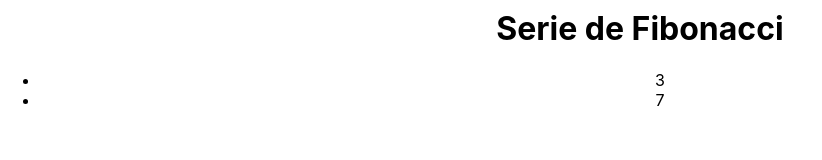
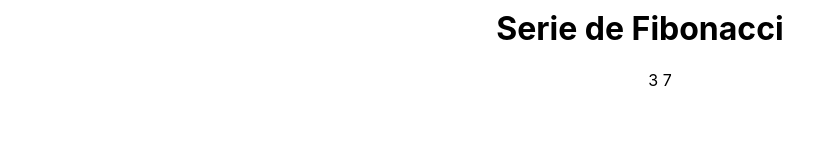
Before and after one commit to lexxRedds/proteccion, a React (Create React App) app: page / in a window 1280 px wide. Both pictures are taken after a click on the button "Generar Serie". Shown: the part 136-296 px from the top of the page, without its empty margins (0-822 px from the left). Built offline with nearby package versions, Linux system fonts and the light colour scheme.

Commit message:
Fibonacci series update

```diff
--- a/package.json
+++ b/package.json
@@ -6,7 +6,9 @@
     "@testing-library/jest-dom": "^5.16.5",
     "@testing-library/react": "^13.4.0",
     "@testing-library/user-event": "^13.5.0",
+    "chart.js": "^4.2.1",
     "react": "^18.2.0",
+    "react-chartjs-2": "^5.2.0",
     "react-dom": "^18.2.0",
     "react-scripts": "5.0.1",
     "web-vitals": "^2.1.4"
--- a/src/components/Home.js
+++ b/src/components/Home.js
@@ -42,7 +42,7 @@ function Home() {
         <h1>Serie de Fibonacci</h1>
         <ul>
           {fibo.map((value, index) => (
-            <li key={index}>{value}</li>
+            <span key={index}>{value} </span>
           ))}
         </ul>
       </div>
```
Also changed, not shown: 1 other file (tests, documents, lock files or other folders).
